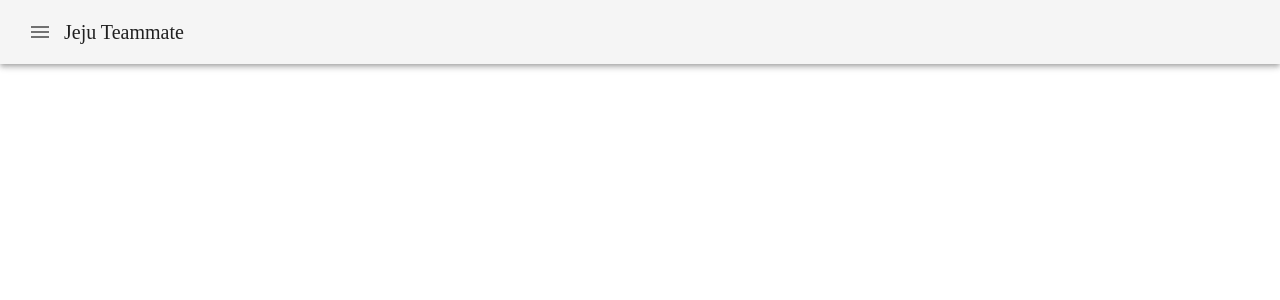
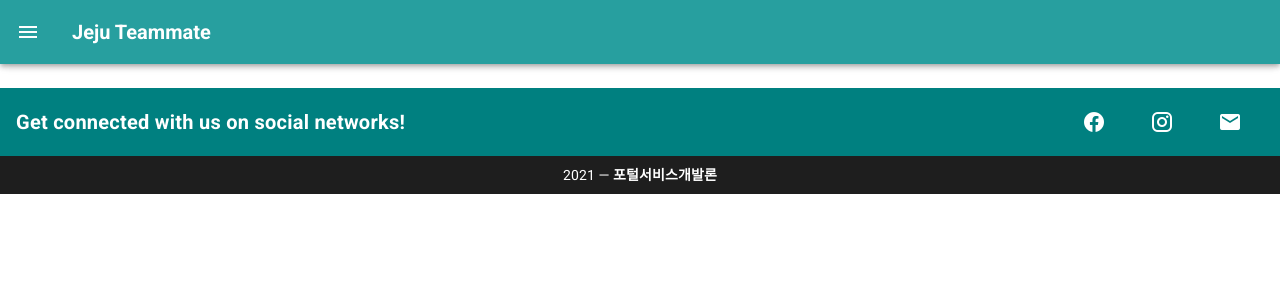
Before and after one commit to acisliver/JeJu-Teamate, a Vue app in the folder frontend/: page / in a window 1280 px wide. Shown: the top 300 px of the page. Built offline with nearby package versions, Linux system fonts and the light colour scheme; no server answers.

Commit message:
Make Basice Layout

```diff
--- a/frontend/src/App.vue
+++ b/frontend/src/App.vue
@@ -1,11 +1,11 @@
 <template>
-  <div id="app">
+  <v-app>
     <the-nav-bar/>
 
     <the-view/>
 
     <the-footer/>
-  </div>
+  </v-app>
 </template>
 
 <script>
@@ -14,9 +14,9 @@ import axios from "axios";
 export default {
   name: 'App',
   components: {
-    TheNavBar: () => import("@/router/layout/TheNavBar"),
-    TheView: () => import("@/router/layout/TheView"),
-    TheFooter: () => import("@/router/layout/TheFooter"),
+    TheNavBar: () => import("./router/layout/TheNavBar"),
+    TheView: () => import("./router/layout/TheView"),
+    TheFooter: () => import("./router/layout/TheFooter"),
   },
   methods: {
     helloApi() {
--- a/frontend/src/plugins/vuetify.js
+++ b/frontend/src/plugins/vuetify.js
@@ -1,7 +1,21 @@
-import Vue from 'vue';
-import Vuetify from 'vuetify/lib/framework';
+import Vue from 'vue'
+import Vuetify from 'vuetify'
+import 'vuetify/dist/vuetify.min.css'
+// import color from 'vuetify/lib/util/color'
 
-Vue.use(Vuetify);
+Vue.use(Vuetify)
 
-export default new Vuetify({
-});
+//vuetify 테마 컬러 설정
+const opts = {
+    theme: {
+        themes: {
+            light: {
+                primary: "#279F9F",
+                secondary: "#008080",
+                accent: "#5FBFBF"
+            }
+        }
+    }
+}
+
+export default new Vuetify(opts)
--- a/frontend/src/router/index.js
+++ b/frontend/src/router/index.js
@@ -11,7 +11,14 @@ VueRouter.prototype.push = function push(location) {
   })
 };
 
-const routes = []
+const Home = () => import(/* webpackChunkName: "home" */ './views/Home')
+const routes = [
+  {
+    path: '/',
+    name: 'home',
+    component: Home
+  }
+]
 
 const router = new VueRouter({
   mode: 'history',
--- a/frontend/src/router/layout/TheFooter.vue
+++ b/frontend/src/router/layout/TheFooter.vue
@@ -1,10 +1,50 @@
 <template>
-  <div class="the-footer"></div>
+  <div class="the-footer">
+    <v-footer
+        dark
+        padless
+    >
+      <v-card
+          class="flex"
+          flat
+          tile
+      >
+        <v-card-title class="secondary">
+          <strong class="subheading">Get connected with us on social networks!</strong>
+
+          <v-spacer></v-spacer>
+
+          <v-btn
+              v-for="icon in icons"
+              :key="icon"
+              class="mx-4"
+              dark
+              icon
+          >
+            <v-icon size="24px">
+              {{ icon }}
+            </v-icon>
+          </v-btn>
+        </v-card-title>
+
+        <v-card-text class="py-2 white--text text-center">
+          {{ new Date().getFullYear() }} — <strong>포털서비스개발론</strong>
+        </v-card-text>
+      </v-card>
+    </v-footer>
+  </div>
 </template>
 
 <script>
 export default {
-  name: "TheFooter"
+  name: "TheFooter",
+  data: () => ({
+    icons: [
+      'mdi-facebook',
+      'mdi-instagram',
+      'mdi-email ',
+    ],
+  }),
 }
 </script>
 
--- a/frontend/src/router/layout/TheNavBar.vue
+++ b/frontend/src/router/layout/TheNavBar.vue
@@ -1,10 +1,11 @@
 <template>
   <div class="the-nav-bar">
     <v-app-bar
-      color="teal lighten-3"
+      color="primary"
     >
-      <v-app-bar-nav-icon></v-app-bar-nav-icon>
-      <v-toolbar-title>Jeju Teammate</v-toolbar-title>
+      <v-app-bar-nav-icon class="white--text"></v-app-bar-nav-icon>
+      <v-toolbar-title>
+        <strong class="heading white--text">Jeju Teammate</strong></v-toolbar-title>
     </v-app-bar>
   </div>
 </template>
--- a/frontend/src/router/layout/TheView.vue
+++ b/frontend/src/router/layout/TheView.vue
@@ -1,5 +1,7 @@
 <template>
-  <div class="the-view"></div>
+  <div class="the-view">
+    <router-view/>
+  </div>
 </template>
 
 <script>
--- a/frontend/src/router/views/Home.vue
+++ b/frontend/src/router/views/Home.vue
@@ -1,5 +1,9 @@
 <template>
-  <div class="home"></div>
+  <div class="home">
+    <div class="container">
+
+    </div>
+  </div>
 </template>
 
 <script>
```
Also changed, not shown: frontend/src/assets/logo.png (deleted).
